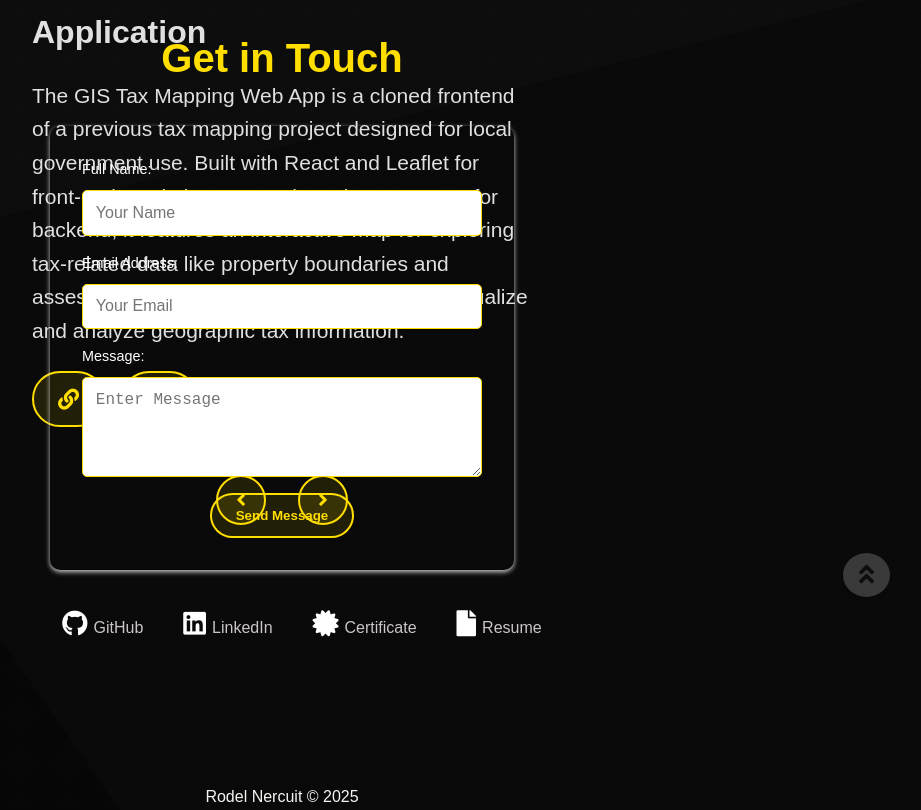
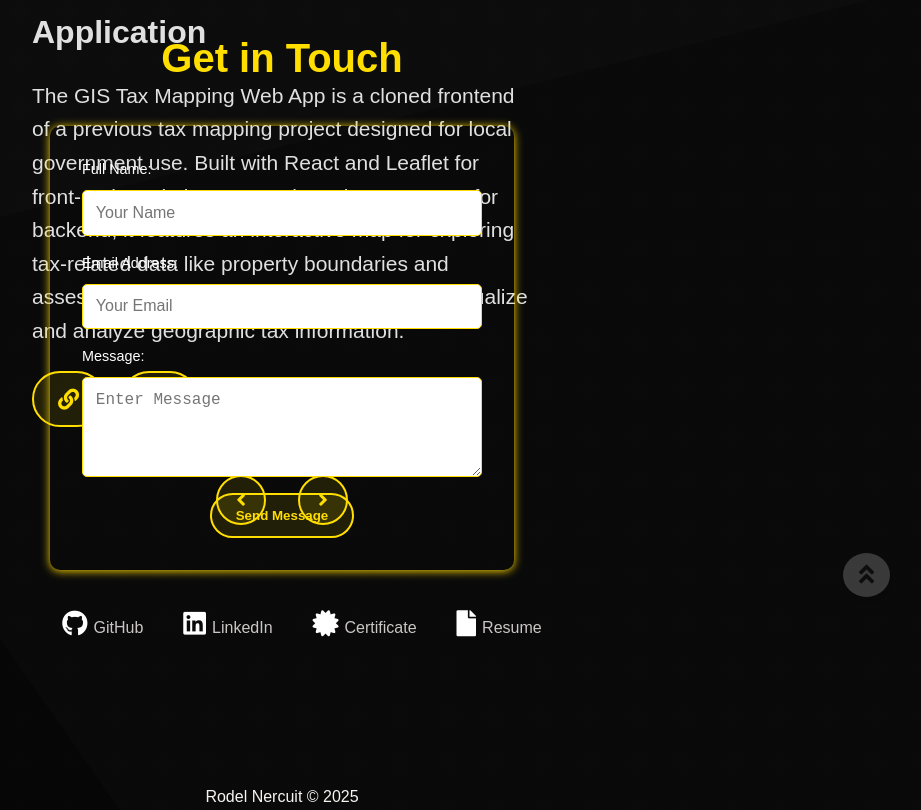
Before and after one commit to rodelgn/rn_portfolio, a React (Vite) app: page / in a window 1280 px wide. Shown: the part 2613-3423 px from the top of the page, without its empty margins (358-1279 px from the left). Built offline with nearby package versions, Linux system fonts and the light colour scheme; a web font is replaced by a local one.

Commit message:
Update styling for contact form

```diff
--- a/src/components/styles.css
+++ b/src/components/styles.css
@@ -494,7 +494,7 @@ body {
     /* background-color: #ffffff; */
     border-radius: 10px;
     /* box-shadow: 0 4px 10px rgba(0, 0, 0, 0.1); */
-    box-shadow: 0 2px 5px #ccc;
+    box-shadow: 0px 1px 10px #FFD700;
     width: 100%;
     max-width: 400px;
 }
```
